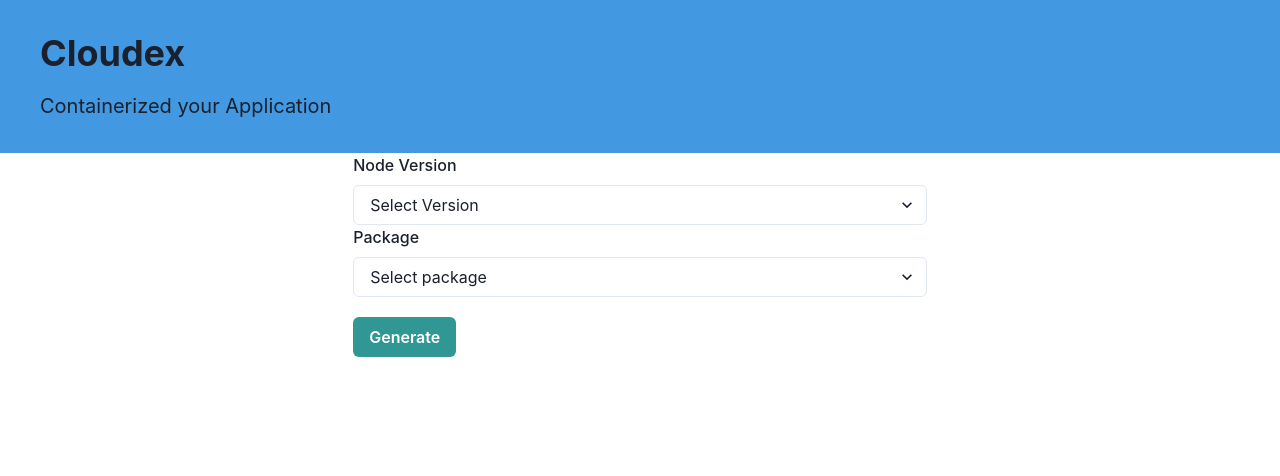
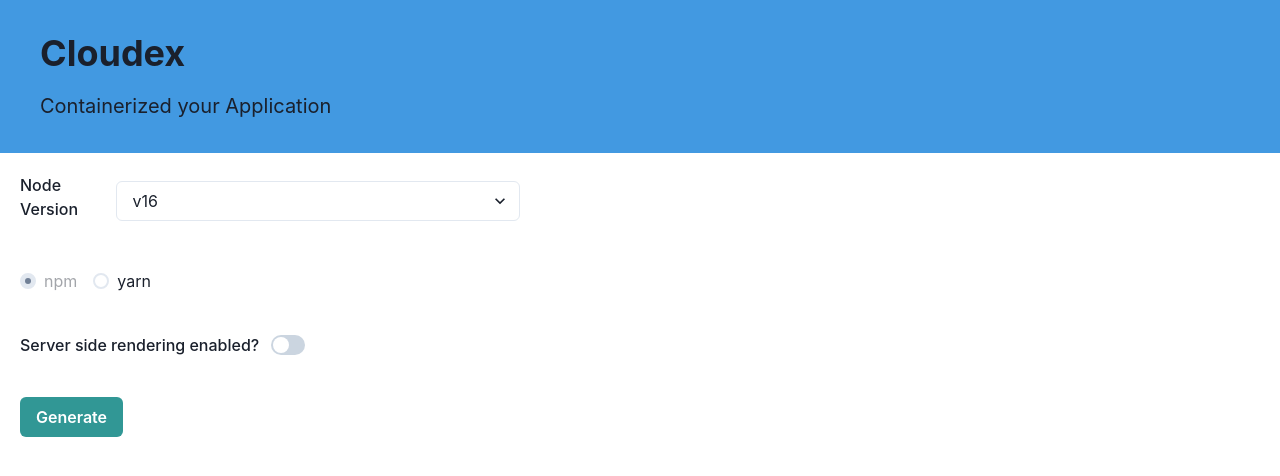
Before and after one commit to MihirJayavant/cloudex, a React (Create React App) app: page /docker/1 in a window 1280 px wide. Shown: the top 476 px of the page. Built offline with nearby package versions, Linux system fonts and the light colour scheme.

Commit message:
docker compose done

```diff
--- a/src/containers/docker-page/docker-page.tsx
+++ b/src/containers/docker-page/docker-page.tsx
@@ -1,5 +1,5 @@
 import * as React from 'react'
-import { Box, Flex, FormControl, FormLabel, Select, Button, Container } from '@chakra-ui/react'
+import { Box, Flex, FormControl, FormLabel, Select, Button, RadioGroup, Stack, Radio, Switch } from '@chakra-ui/react'
 import { AngularBuilder, AngularComposeBuilder } from '../../core/docker'
 // import { useParams } from 'react-router-dom'
 import { Header } from '../../components/Header'
@@ -12,9 +12,21 @@
   const [file, setFile] = React.useState<string[]>([])
   const [compose, setCompose] = React.useState<string[]>([])
 
-  const generateDockerfile = () => {
-    setFile(new AngularBuilder().build())
-    setCompose(new AngularComposeBuilder().build())
+  const generateDockerfile = async () => {
+    const w = window as any
+    const dir = await w.showDirectoryPicker()
+    const file = await dir.getFileHandle('dockerfile', { create: true })
+    const file2 = await dir.getFileHandle('docker-compose.yml', { create: true })
+    const docker = new AngularBuilder().build()
+    const compose = new AngularComposeBuilder().build()
+    setFile(docker)
+    setCompose(compose)
+    const writable = await file.createWritable()
+    await writable.write(docker.join('\n'))
+    await writable.close()
+    const writable2 = await file2.createWritable()
+    await writable2.write(compose.join('\n'))
+    await writable2.close()
     setTimeout(() => hljs.highlightAll(), 0)
   }
 
@@ -30,24 +42,32 @@
     <div>
       <Header />
 
-      <Container>
       <Flex direction="column" justifyContent="space-between">
-          <Flex direction="column" justifyContent="space-between">
-            <FormControl>
+        <Flex direction="column" justifyContent="space-between" maxWidth={500}>
+          <FormControl display="flex" alignItems="center" margin={5}>
             <FormLabel htmlFor="nodeVersion">Node Version</FormLabel>
-              <Select id="nodeVersion" placeholder="Select Version">
-                <option>Node 16</option>
-                <option>Node 14</option>
+            <Select id="nodeVersion" defaultValue={16}>
+              <option value={16}>v16</option>
+              <option value={14}>v14</option>
             </Select>
           </FormControl>
-            <FormControl>
-              <FormLabel htmlFor="packageRun">Package</FormLabel>
-              <Select id="packageRun" placeholder="Select package">
-                <option>Yarn</option>
-                <option>Npm</option>
-              </Select>
+          <FormControl display="flex" alignItems="center" margin={5}>
+            <RadioGroup defaultValue="npm">
+              <Stack spacing={4} direction="row">
+                <Radio value="npm" isDisabled>
+                  npm
+                </Radio>
+                <Radio value="yarn">yarn</Radio>
+              </Stack>
+            </RadioGroup>
           </FormControl>
-            <FormControl mt={5}>
+          <FormControl display="flex" alignItems="center" margin={5}>
+            <FormLabel htmlFor="ssr-docker-id" mb="0">
+              Server side rendering enabled?
+            </FormLabel>
+            <Switch id="ssr-docker-id" />
+          </FormControl>
+          <FormControl margin={5}>
             <Button colorScheme="teal" size="md" onClick={generateDockerfile}>
               Generate
             </Button>
@@ -64,7 +84,6 @@
           </pre>
         </Box>
       </Flex>
-      </Container>
     </div>
   )
 }
```
Also changed, not shown: tsconfig.json (+3 -9 lines). Lines whose indentation alone changed are shown as unchanged.
